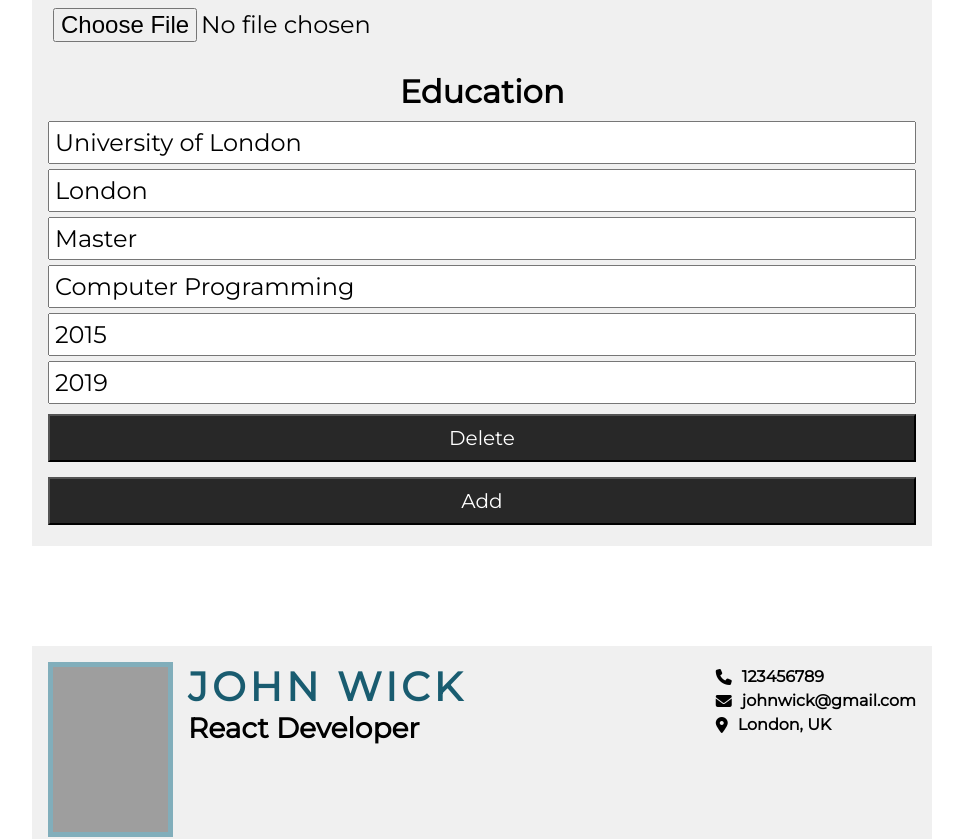
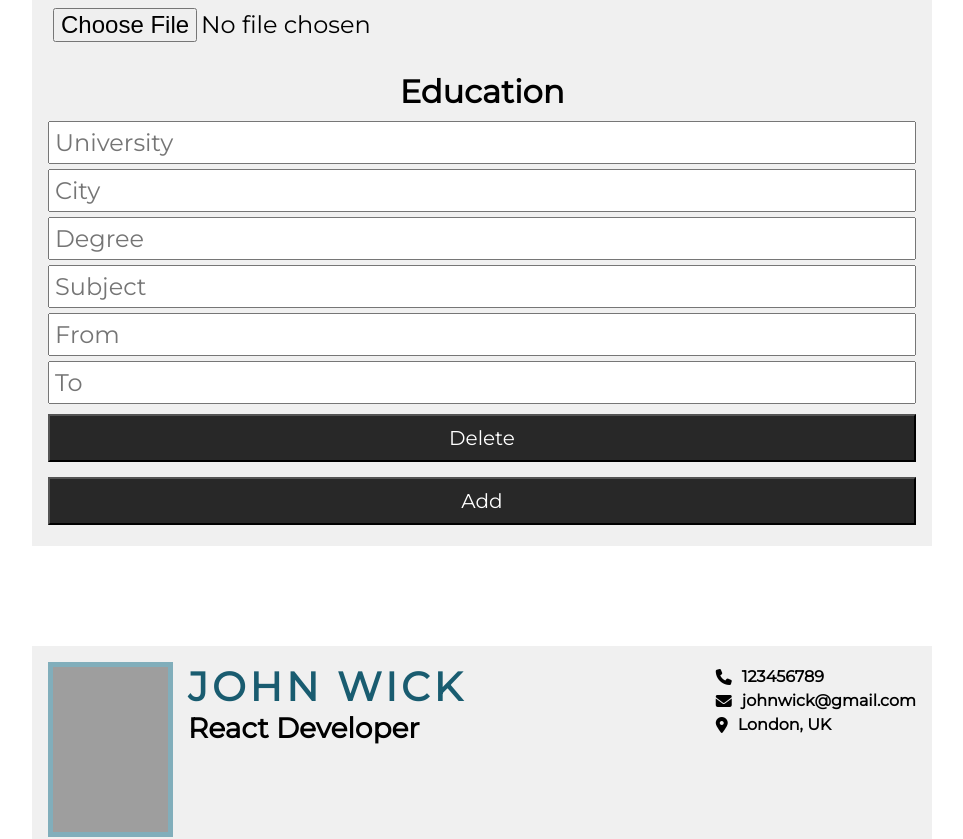
Before and after one commit to oguzhanmolu/cv-project, a React (Create React App) app: page / in a window 1280 px wide. Shown: the part 602-1441 px from the top of the page, without its empty margins (158-1121 px from the left). Built offline with nearby package versions, Linux system fonts and the light colour scheme; grey boxes are pictures that could not be loaded.

Commit message:
implemented new functions which handle education input onchange, and adding new education sections

```diff
--- a/src/components/CVForm/EducationItem.js
+++ b/src/components/CVForm/EducationItem.js
@@ -4,40 +4,40 @@ const EducationItem = ({ educationItem, id, onChangeAction }) => {
   return (
     <>
       <input
-        onChange={(e) => onChangeAction(e)}
+        onChange={(e) => onChangeAction(e, id)}
         name='uniName'
         placeholder='University'
         value={educationItem.uniName}
       ></input>
 
       <input
-        onChange={(e) => onChangeAction(e)}
+        onChange={(e) => onChangeAction(e, id)}
         name='city'
         placeholder='City'
         value={educationItem.city}
       ></input>
 
       <input
-        onChange={(e) => onChangeAction(e)}
+        onChange={(e) => onChangeAction(e, id)}
         name='degree'
         placeholder='Degree'
         value={educationItem.degree}
       ></input>
 
       <input
-        onChange={(e) => onChangeAction(e)}
+        onChange={(e) => onChangeAction(e, id)}
         name='subject'
         placeholder='Subject'
         value={educationItem.subject}
       ></input>
       <input
-        onChange={(e) => onChangeAction(e)}
+        onChange={(e) => onChangeAction(e, id)}
         name='from'
         placeholder='From'
         value={educationItem.from}
       ></input>
       <input
-        onChange={(e) => onChangeAction(e)}
+        onChange={(e) => onChangeAction(e, id)}
         name='to'
         placeholder='To'
         value={educationItem.to}
--- a/src/components/Main.js
+++ b/src/components/Main.js
@@ -3,6 +3,7 @@ import styled from 'styled-components';
 import emptyCV from './Utils/EmptyCV';
 import CVForm from './CVForm/CVForm';
 import CVPreview from './CVPreview/CVPreview';
+import { v4 as uuidv4 } from 'uuid';
 
 const Main = () => {
   const [cv, setCV] = useState(emptyCV);
@@ -11,7 +12,7 @@ const Main = () => {
     console.log(cv);
   }, []);
 
-  // Personal Input onChange
+  // Personal input onChange
   const handleChangePersonal = (e) => {
     const { name, value } = e.target;
 
@@ -21,12 +22,41 @@ const Main = () => {
     }));
   };
 
-  const handleChangeEducation = () => {
-    console.log('test');
+  // Education input onChange
+  const handleChangeEducation = (e, id) => {
+    const { name, value } = e.target;
+    console.log(value);
+    console.log(cv);
+
+    setCV((prevState) => {
+      const currentState = prevState.education.map((educationItem) => {
+        if (educationItem.id === id) {
+          return { ...educationItem, [name]: value };
+        }
+        return educationItem;
+      });
+
+      return { ...prevState, education: [...currentState] };
+    });
   };
 
+  // Add new education section
   const handleAddEducation = () => {
-    console.log('test');
+    setCV((prevState) => ({
+      ...prevState,
+      education: [
+        ...prevState.education,
+        {
+          id: uuidv4(),
+          uniName: '',
+          city: 'TestCity',
+          degree: 'Master',
+          subject: 'Computer Programming',
+          from: '2021',
+          to: '2023',
+        },
+      ],
+    }));
   };
 
   return (
--- a/src/components/Utils/EmptyCV.js
+++ b/src/components/Utils/EmptyCV.js
@@ -13,12 +13,12 @@ const emptyCV = {
   education: [
     {
       id: uuidv4(),
-      uniName: 'University of London',
-      city: 'London',
-      degree: 'Master',
-      subject: 'Computer Programming',
-      from: '2015',
-      to: '2019',
+      uniName: '',
+      city: '',
+      degree: '',
+      subject: '',
+      from: '',
+      to: '',
     },
   ],
   experience: [
```
